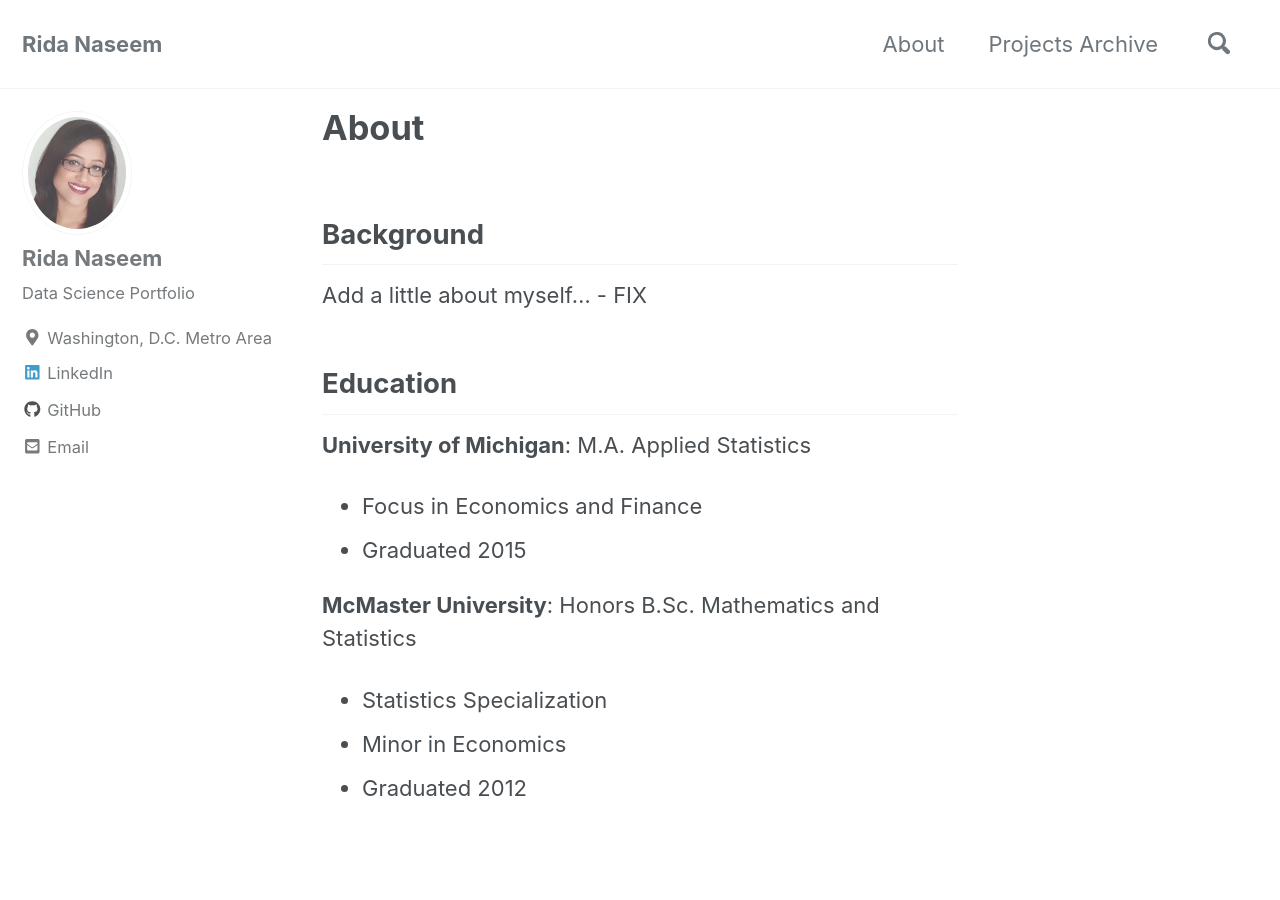
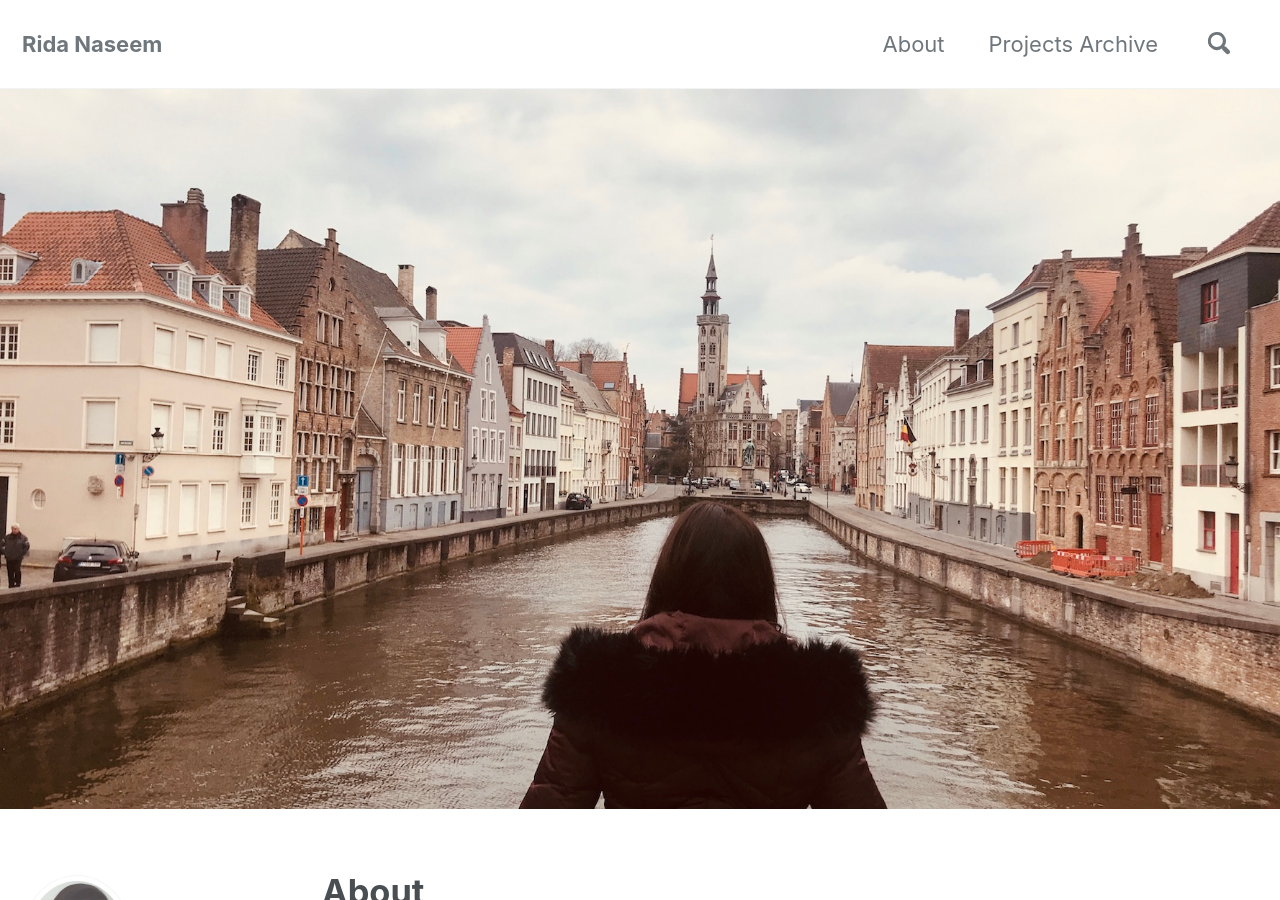
Before and after one commit to ridanaseem/ridanaseem.github.io, a Jekyll site: the page built from _pages/about.md, in a window 1280 px wide and 900 px high. Built offline with Jekyll 4.4.1, drawn with Linux system fonts in a browser that asks for light colours; cached includes are drawn as plain includes; nearby versions of some CDN libraries.

Commit message:
Profile Updates

```diff
--- a/_pages/about.md
+++ b/_pages/about.md
@@ -2,7 +2,7 @@
 title: "About"
 permalink: /about/
 header:
-  image: #"/assets/images/"
+  image: "/assets/images/bruges-coverphoto1.jpg"
   overlay_color: #"#191970"
 #classes: wide
 search: false
```
Also changed, not shown: assets/images/bruges-coverphoto1.jpg (added), 2 other files.
